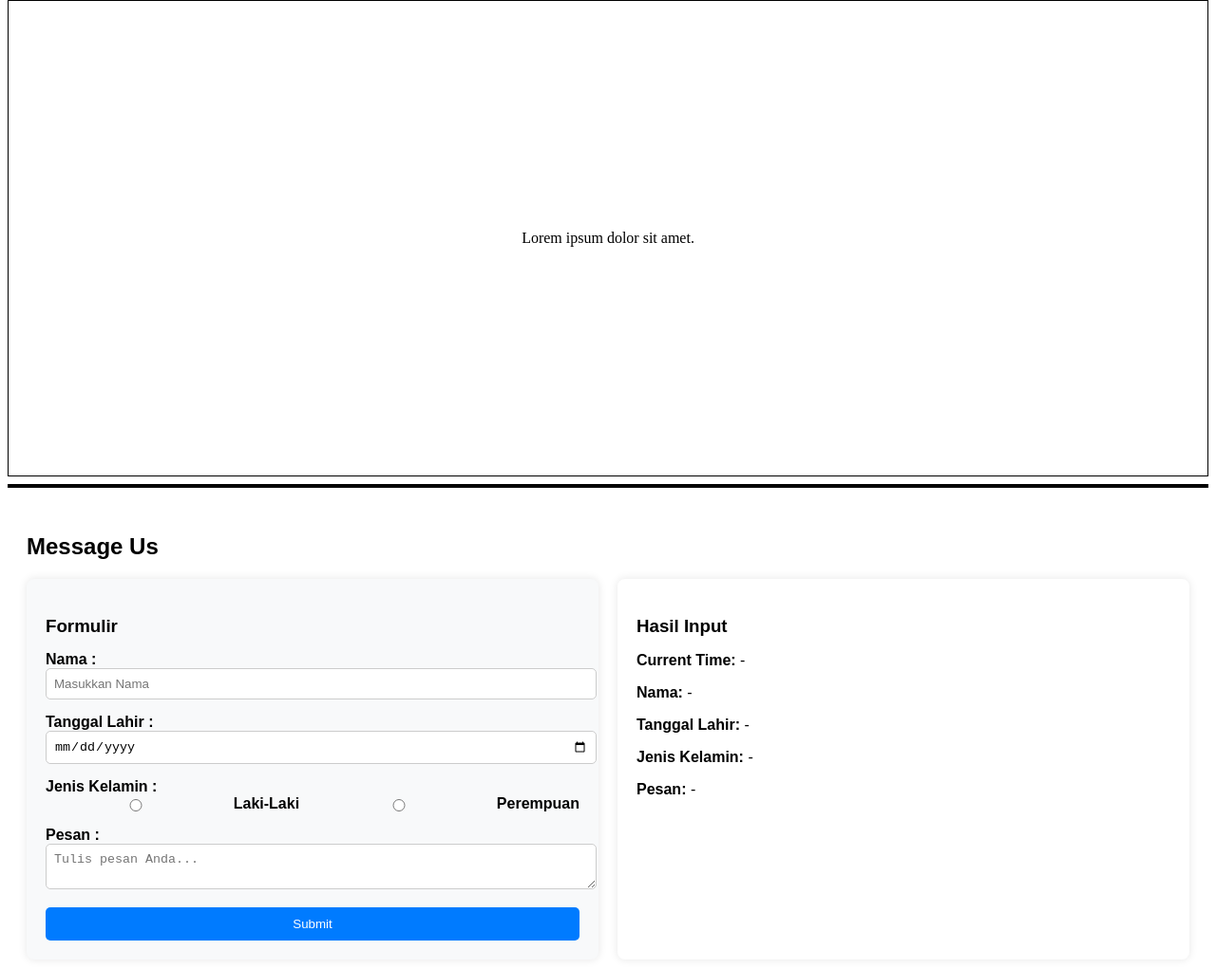
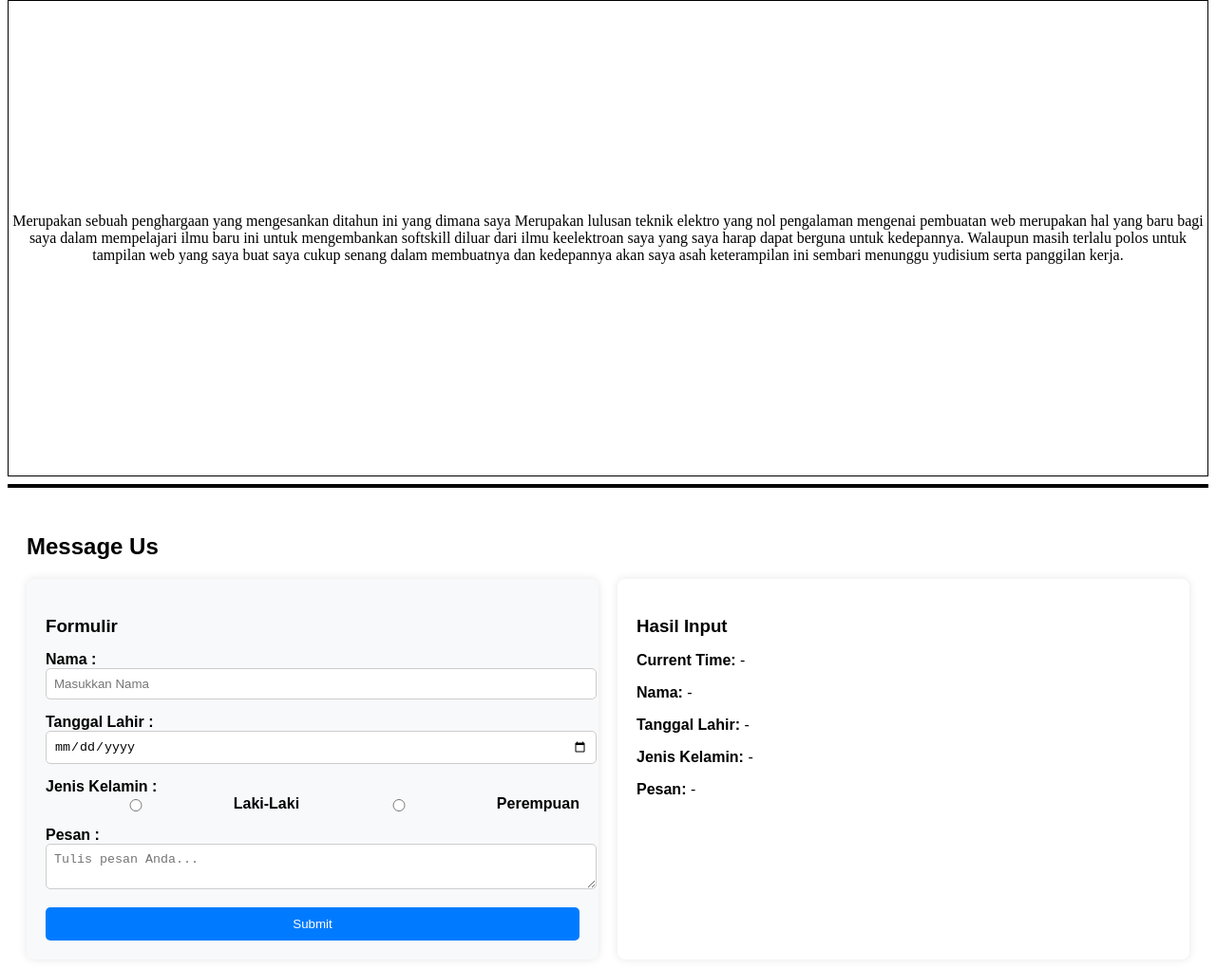
Before and after one commit to revou-fundamental-course/03-mar-25-achmadfatchurr, a plain HTML site: page index.html in a window 1280 px wide. Shown: the part 1330-2351 px from the top of the page at 95% size. Drawn offline with Linux system fonts and the light colour scheme.

Commit message:
penambahan baru

```diff
--- a/index.html
+++ b/index.html
@@ -43,13 +43,13 @@
 
             <!-- Banner Autoslide -->
             <div class="banner-img">
-                <button id="prevBtn" onclick="prevBanner()"></button>
+                <button id="prevBtn" onclick="plusDivs(-1)"></button>
                 <div class="slide">
                     <img src="assets\banner1.jpg" alt="hutan">
                     <img src="assets\banner2.jpg" alt="salju">
                     <img src="assets\banner3.jpg" alt="gunung">
                 </div>
-                <button id="nextBtn" onclick="nextBanner()"></button>
+                <button id="nextBtn" onclick="plusDivs(1)"></button>
             </div>
         </section>
 
@@ -96,7 +96,13 @@
 
             <!-- Achievement Content -->
             <div class="achievement-content">
-                <p>Lorem ipsum dolor sit amet.</p>
+                <p>Merupakan sebuah penghargaan yang mengesankan ditahun ini yang dimana saya Merupakan
+                    lulusan teknik elektro yang nol pengalaman mengenai pembuatan web merupakan hal yang baru
+                    bagi saya dalam mempelajari ilmu baru ini untuk mengembankan softskill diluar dari ilmu
+                    keelektroan saya yang saya harap dapat berguna untuk kedepannya. Walaupun masih terlalu polos
+                    untuk tampilan web yang saya buat saya cukup senang dalam membuatnya dan kedepannya akan saya
+                    asah keterampilan ini sembari menunggu yudisium serta panggilan kerja.
+                </p>
             </div>
          </section>
 
```
